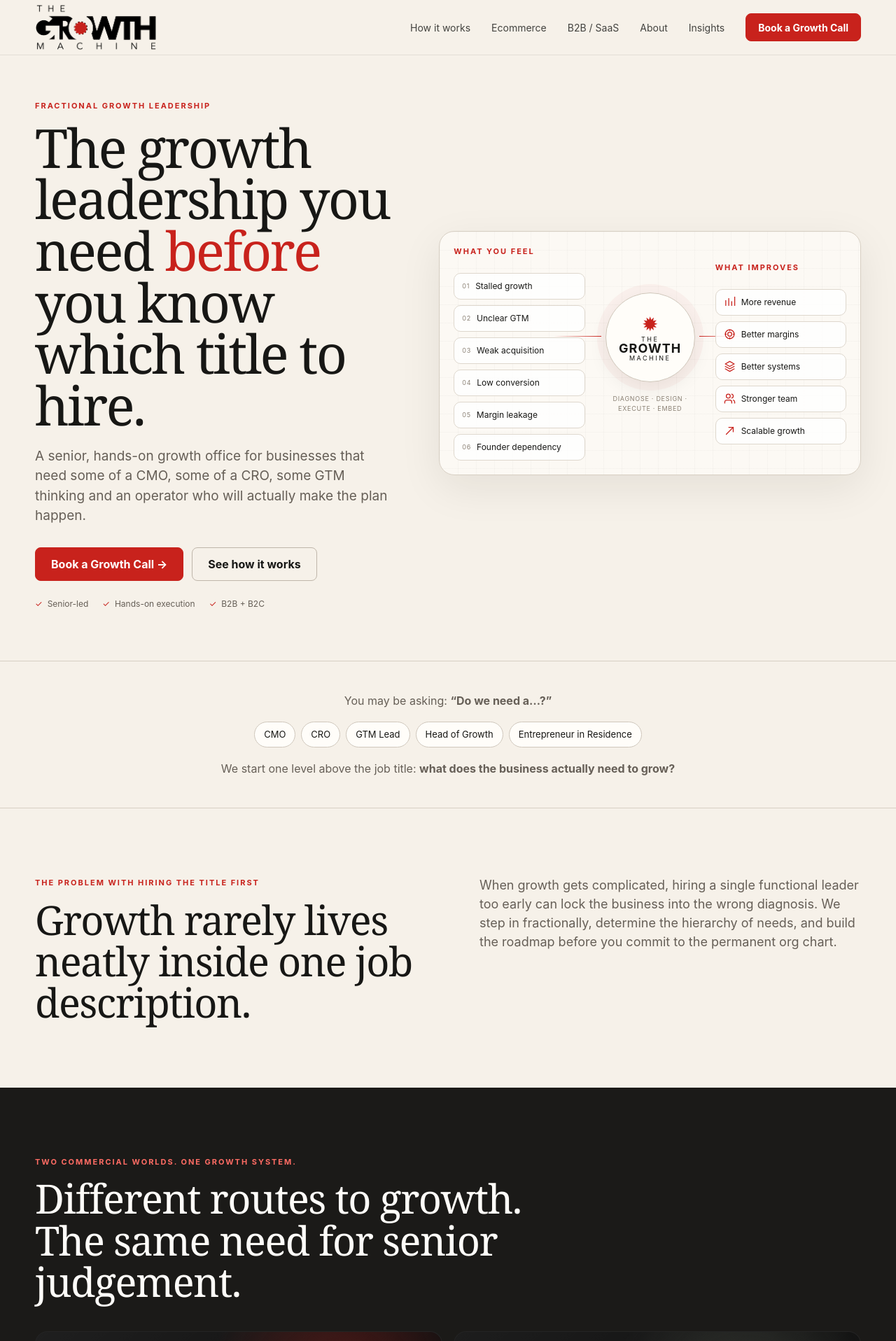
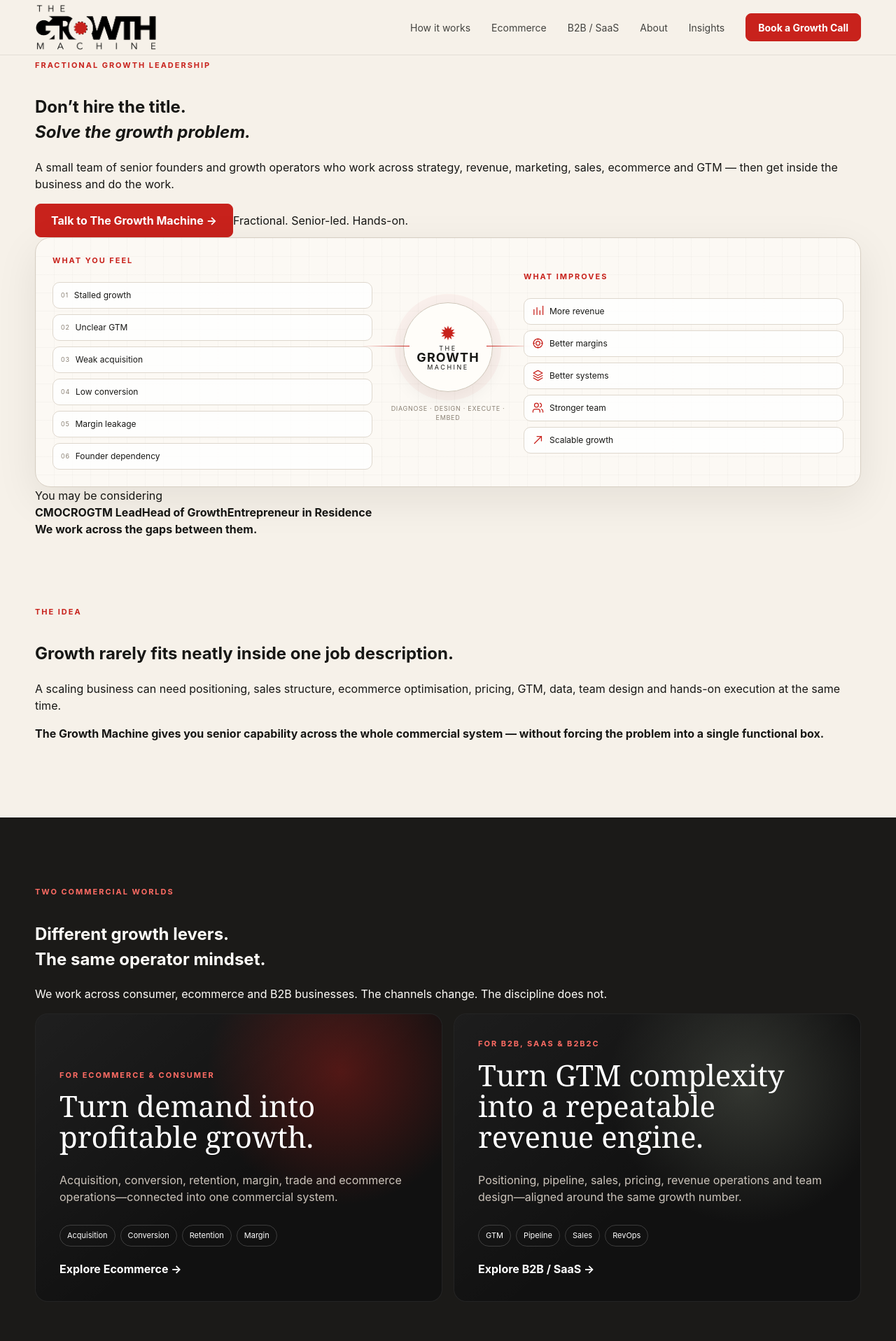
Before and after one commit to AndyPrice24/thegrowthmachine_v2, a Next.js app: page / in a window 1280 px wide. Shown: the top 1916 px of the page at 70% size. Built offline with nearby package versions, Linux system fonts and the light colour scheme.

Commit message:
Redesign homepage around senior hands-on fractional growth positioning

```diff
--- a/app/page.jsx
+++ b/app/page.jsx
@@ -2,47 +2,143 @@
 import SystemBlueprint from '@/components/SystemBlueprint';
 import Method from '@/components/Method';
 import AudienceSplit from '@/components/AudienceSplit';
-import CTA from '@/components/CTA';
 
 const roles=['CMO','CRO','GTM Lead','Head of Growth','Entrepreneur in Residence'];
+
 export default function Home(){
-  return <>
-    <section className="hero section-tight"><div className="shell hero-grid">
-      <div className="hero-copy">
-        <span className="eyebrow">Fractional growth leadership</span>
-        <h1>The growth leadership you need <em>before</em> you know which title to hire.</h1>
-        <p className="lede">A senior, hands-on growth office for businesses that need some of a CMO, some of a CRO, some GTM thinking and an operator who will actually make the plan happen.</p>
-        <div className="button-row"><Link className="button" href="/contact">Book a Growth Call →</Link><Link className="button button-ghost" href="/how-it-works">See how it works</Link></div>
-        <div className="micro-proof"><span>Senior-led</span><span>Hands-on execution</span><span>B2B + B2C</span></div>
+  return <main className="home-v2">
+    <section className="v2-hero">
+      <div className="shell v2-hero-grid">
+        <div className="v2-hero-copy">
+          <span className="eyebrow">Fractional growth leadership</span>
+          <h1>Don’t hire the title.<br/><em>Solve the growth problem.</em></h1>
+          <p className="v2-hero-lede">A small team of senior founders and growth operators who work across strategy, revenue, marketing, sales, ecommerce and GTM — then get inside the business and do the work.</p>
+          <div className="v2-hero-actions">
+            <Link className="button" href="/contact">Talk to The Growth Machine →</Link>
+            <span className="v2-note">Fractional. Senior-led. Hands-on.</span>
+          </div>
+        </div>
+        <SystemBlueprint/>
       </div>
-      <SystemBlueprint compact/>
-    </div></section>
+      <div className="shell v2-role-line">
+        <span>You may be considering</span>
+        <div>{roles.map(r=><b key={r}>{r}</b>)}</div>
+        <strong>We work across the gaps between them.</strong>
+      </div>
+    </section>
 
-    <section className="section role-strip"><div className="shell"><p className="role-question">You may be asking: <strong>“Do we need a…?”</strong></p><div className="role-list">{roles.map(r=><span key={r}>{r}</span>)}</div><p className="role-answer">We start one level above the job title: <strong>what does the business actually need to grow?</strong></p></div></section>
+    <section className="v2-belief section">
+      <div className="shell v2-belief-grid">
+        <span className="eyebrow">The idea</span>
+        <h2>Growth rarely fits neatly inside one job description.</h2>
+        <div className="v2-belief-copy">
+          <p>A scaling business can need positioning, sales structure, ecommerce optimisation, pricing, GTM, data, team design and hands-on execution at the same time.</p>
+          <p><strong>The Growth Machine gives you senior capability across the whole commercial system — without forcing the problem into a single functional box.</strong></p>
+        </div>
+      </div>
+    </section>
 
-    <section className="section"><div className="shell split-heading"><div><span className="eyebrow">The problem with hiring the title first</span><h2>Growth rarely lives neatly inside one job description.</h2></div><div><p>When growth gets complicated, hiring a single functional leader too early can lock the business into the wrong diagnosis. We step in fractionally, determine the hierarchy of needs, and build the roadmap before you commit to the permanent org chart.</p></div></div></section>
+    <section className="v2-audiences section section-ink">
+      <div className="shell">
+        <div className="v2-section-intro">
+          <span className="eyebrow inverse">Two commercial worlds</span>
+          <h2>Different growth levers.<br/>The same operator mindset.</h2>
+          <p>We work across consumer, ecommerce and B2B businesses. The channels change. The discipline does not.</p>
+        </div>
+        <AudienceSplit/>
+      </div>
+    </section>
 
-    <section className="section section-ink"><div className="shell"><div className="section-heading light"><span className="eyebrow inverse">Two commercial worlds. One growth system.</span><h2>Different routes to growth. The same need for senior judgement.</h2></div><AudienceSplit/></div></section>
+    <section className="v2-method section">
+      <div className="shell">
+        <div className="v2-section-intro dark">
+          <span className="eyebrow">How we work</span>
+          <h2>Senior thinking is only useful<br/>if somebody makes it happen.</h2>
+        </div>
+        <Method/>
+      </div>
+    </section>
 
-    <section className="section"><div className="shell"><div className="section-heading"><span className="eyebrow">How The Growth Machine works</span><h2>Strategy only matters if someone makes it happen.</h2><p>We diagnose the whole commercial system, choose the few things that matter most, implement them with your team, and leave the business easier to run.</p></div><Method/></div></section>
+    <section className="v2-do section">
+      <div className="shell v2-do-grid">
+        <div className="v2-do-statement">
+          <span className="eyebrow">Not a deck-and-disappear consultancy</span>
+          <h2>We don’t hand you a strategy.<br/><em>We get in and do the work.</em></h2>
+        </div>
+        <div className="v2-do-list">
+          {[
+            ['01','On our own','When something needs ownership, we take it.'],
+            ['02','With your team','We work alongside the people already inside the business.'],
+            ['03','With your partners','We can direct agencies, specialists and suppliers when needed.'],
+            ['04','Across functions','We follow the constraint — not the org chart.']
+          ].map(([n,t,d])=><div className="v2-do-item" key={t}><span>{n}</span><div><strong>{t}</strong><p>{d}</p></div></div>)}
+        </div>
+      </div>
+    </section>
 
-    <section className="section section-soft"><div className="shell"><div className="split-heading"><div><span className="eyebrow">Three ways to engage</span><h2>Start with clarity. Add execution where it creates value.</h2></div><p>Most relationships begin with a defined diagnostic or focused mandate, then expand only if the work justifies it.</p></div><div className="offer-grid">
-      <article className="offer-card"><span>01</span><h3>Machine Check</h3><p>A senior diagnostic across growth, GTM, sales, marketing, ecommerce, data, systems and team. Leave with the hierarchy of problems and a prioritised roadmap.</p><Link href="/contact">Start here →</Link></article>
-      <article className="offer-card featured"><span>02</span><h3>Growth Sprint</h3><p>A focused mandate to solve and implement a specific commercial growth challenge—from GTM and sales to ecommerce, conversion or operating model.</p><Link href="/contact">Discuss a sprint →</Link></article>
-      <article className="offer-card"><span>03</span><h3>Fractional Growth Office</h3><p>Ongoing senior leadership across the growth function without prematurely hiring the wrong full-time executive. We own the roadmap with you.</p><Link href="/contact">Explore fractional leadership →</Link></article>
-    </div></div></section>
+    <section className="v2-engage section section-soft">
+      <div className="shell">
+        <div className="v2-section-intro dark">
+          <span className="eyebrow">Ways to work together</span>
+          <h2>Start where the problem is.<br/>Scale the engagement where it helps.</h2>
+        </div>
+        <div className="v2-engage-grid">
+          <article><span>01</span><h3>Machine Check</h3><p>A senior diagnostic across the commercial system to identify the true constraints, priorities and opportunities.</p><Link href="/contact">Start with clarity →</Link></article>
+          <article><span>02</span><h3>Growth Sprint</h3><p>A focused mandate to solve and implement a specific growth challenge — from GTM to conversion, sales or operating model.</p><Link href="/contact">Discuss a sprint →</Link></article>
+          <article><span>03</span><h3>Fractional Growth Office</h3><p>Ongoing senior leadership and execution across the growth function, without forcing everything into one executive title.</p><Link href="/contact">Explore fractional leadership →</Link></article>
+        </div>
+      </div>
+    </section>
 
-    <section className="section"><div className="shell proof-shell"><div><span className="eyebrow">Selected experience</span><h2>Senior operators, not a junior delivery team.</h2><p>Client names and reference brands will be added as permissions are confirmed. The final site will use real experience only—no invented logos or results.</p></div><div className="placeholder-logos">{['Reference brand 01','Reference brand 02','Reference brand 03','Reference brand 04'].map(x=><div key={x}>{x}</div>)}</div></div></section>
+    <section className="v2-founders section section-ink">
+      <div className="shell v2-founders-grid">
+        <div>
+          <span className="eyebrow inverse">The people doing the work</span>
+          <h2>Two senior operators.<br/>One growth mandate.</h2>
+          <p>Between us, we bring founder-level commercial judgement across B2B, consumer, ecommerce, brand, GTM, sales, revenue models, systems and execution.</p>
+          <Link href="/about" className="light-link">Meet Andrew & Tarren →</Link>
+        </div>
+        <div className="v2-founder-cards">
+          <article><span>Andrew</span><p>Business design · Revenue · B2B GTM · Sales · Systems · Founder execution</p></article>
+          <article><span>Tarren</span><p>Consumer · Brand · FMCG · Ecommerce · Data · DTC growth</p></article>
+        </div>
+      </div>
+    </section>
 
-    <section className="section section-ink"><div className="shell founders-preview"><div><span className="eyebrow inverse">Two senior operators. One growth mandate.</span><h2>Commercial architecture meets consumer and ecommerce depth.</h2></div><div className="founder-cols"><article><h3>Andrew</h3><p>Business design, revenue models, B2B GTM, sales, systems, operating models and founder-level execution.</p></article><article><h3>Tarren</h3><p>Consumer insight, brand, FMCG, trade marketing, ecommerce, data, performance and DTC growth systems.</p></article></div><Link className="light-link" href="/about">Meet the founders →</Link></div></section>
+    <section className="v2-proof section">
+      <div className="shell v2-proof-grid">
+        <div>
+          <span className="eyebrow">Selected experience</span>
+          <h2>Built from years inside businesses, not from a playbook.</h2>
+          <p>Reference brands will be added here as permissions are confirmed.</p>
+        </div>
+        <div className="v2-logo-row">
+          {['Reference brand','Reference brand','Reference brand','Reference brand'].map((x,i)=><span key={i}>{x} {String(i+1).padStart(2,'0')}</span>)}
+        </div>
+      </div>
+    </section>
 
-    <section className="section"><div className="shell"><div className="section-heading"><span className="eyebrow">Insights</span><h2>Thinking for founders building the next stage.</h2></div><div className="insight-grid">
-      {[
-        ['Do you actually need a CMO—or is that the wrong diagnosis?','The question to ask before committing to a senior marketing hire.','/insights/do-you-need-a-cmo'],
-        ['Founder-led growth has a ceiling. What comes next?','How to move from intuition and heroics to a repeatable commercial system.','/insights/founder-led-growth-ceiling'],
-        ['Hire the roadmap before you hire the role.','Why the best next executive hire often becomes obvious after the growth system is designed.','/insights/hire-the-roadmap-first']
-      ].map(([t,d,h])=><article className="insight-card" key={t}><span>Growth note</span><h3>{t}</h3><p>{d}</p><Link href={h}>Read →</Link></article>)}
-    </div></div></section>
-    <CTA/>
-  </>
+    <section className="v2-insights section">
+      <div className="shell">
+        <div className="v2-insights-head">
+          <div><span className="eyebrow">Insights</span><h2>Thinking for the next stage of growth.</h2></div>
+          <Link href="/insights">View all insights →</Link>
+        </div>
+        <div className="v2-article-list">
+          {[
+            ['Do you actually need a CMO — or is that the wrong diagnosis?','/insights/do-you-need-a-cmo'],
+            ['Founder-led growth has a ceiling. What comes next?','/insights/founder-led-growth-ceiling'],
+            ['Hire the roadmap before you hire the role.','/insights/hire-the-roadmap-first']
+          ].map(([t,h],i)=><Link href={h} className="v2-article-row" key={t}><span>0{i+1}</span><h3>{t}</h3><b>↗</b></Link>)}
+        </div>
+      </div>
+    </section>
+
+    <section className="v2-final section">
+      <div className="shell v2-final-panel">
+        <div><span className="eyebrow inverse">The Growth Machine</span><h2>Bring us the growth problem.<br/>We’ll help work out what it actually needs.</h2></div>
+        <Link className="button v2-final-button" href="/contact">Start a conversation →</Link>
+      </div>
+    </section>
+  </main>
 }
```
